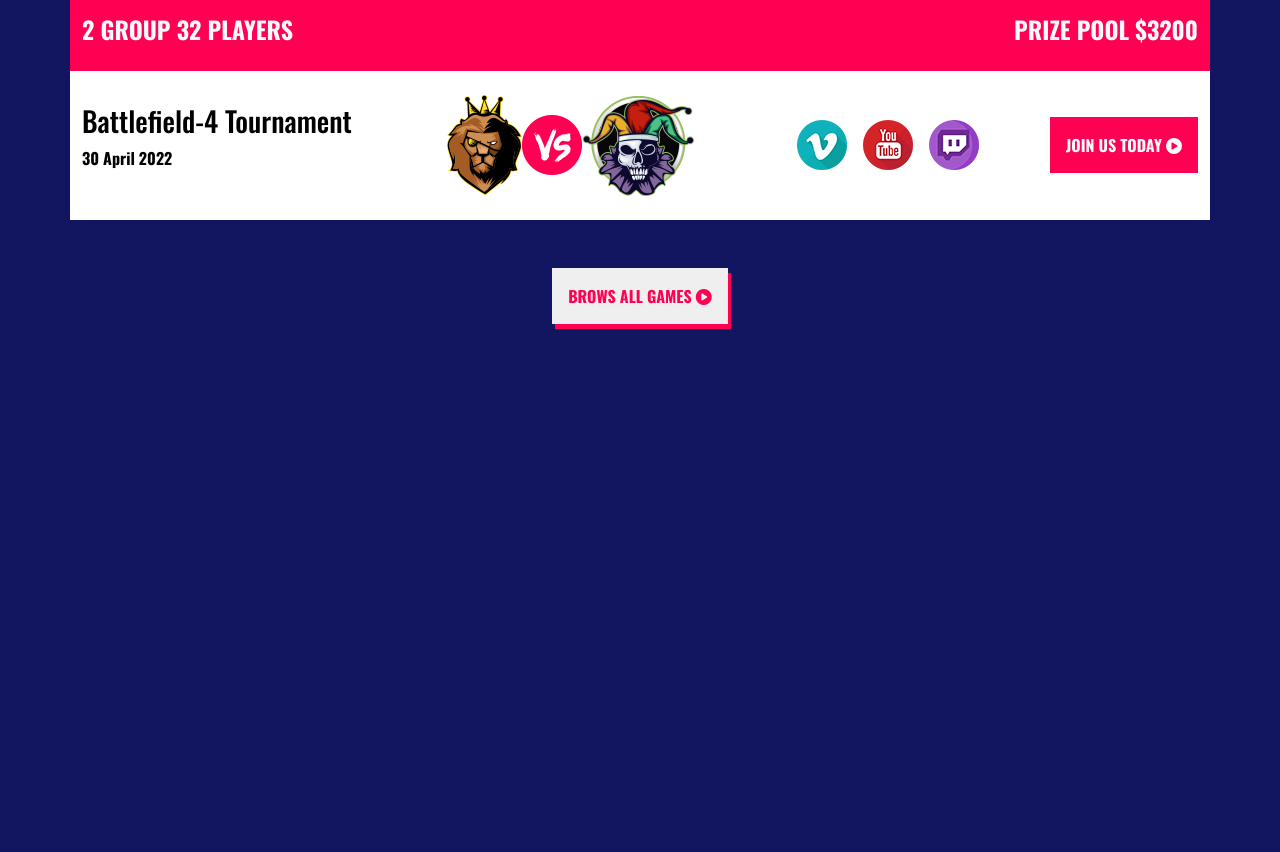
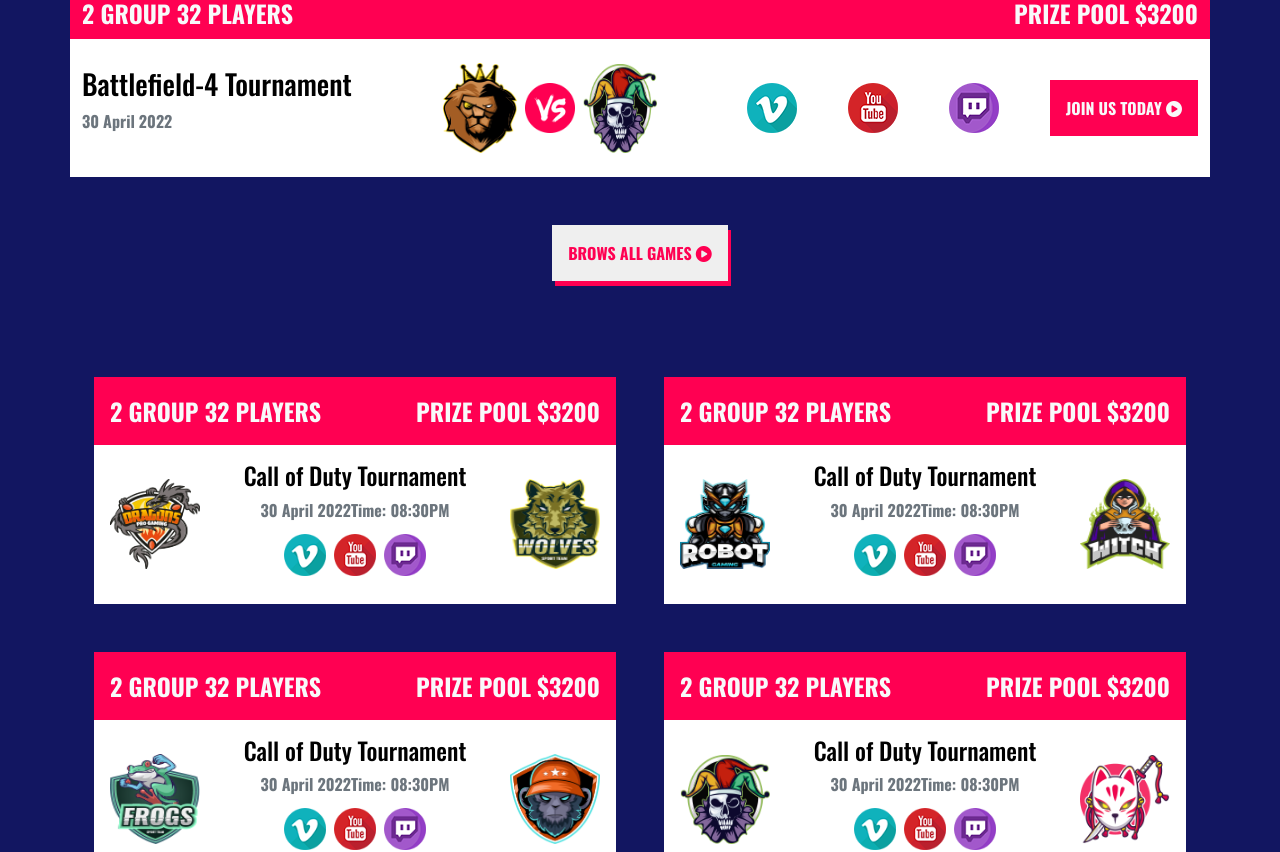
Before and after one commit to federicomanni97/proj-html-vuejs, a Vue app: page / in a window 1280 px wide. Shown: the part 2530-3382 px from the top of the page. Before the commit the page ends 2950 px from the top, so only its background shows below. Built offline with nearby package versions, Linux system fonts and the light colour scheme.

Commit message:
dynamic matches cards added

```diff
--- a/src/components/MainMatchesSchedule.vue
+++ b/src/components/MainMatchesSchedule.vue
@@ -5,7 +5,7 @@
             <h1 class="text-uppercase fw-bold py-3">All Matches Schedule</h1>
         </div>
         <div class="row align-items-center">
-            <div class="bglightred py-4 d-flex justify-content-between fs-4">
+            <div class="bglightred py-2 d-flex justify-content-between fs-4">
                 <div>
                     <span>2 GROUP 32 PLAYERS</span>
                 </div>
@@ -16,25 +16,61 @@
             <div class="col-12 d-flex align-items-center justify-content-between bg-white">
                 <div class="text-black fs-6">
                     <h2 class="fs-3">Battlefield-4 Tournament</h2>
-                    <p>30 April 2022</p>
+                    <p class="text-secondary">30 April 2022</p>
                 </div>
                 <div class="mx-2 p-4">
-                    <img :src="store.smallLogos.lionLogo" alt="">
-                    <img class="vsimg" :src="store.smallLogos.vsLogo" alt="">
-                    <img :src="store.smallLogos.skullLogo" alt="">
+                    <img class="px-2" :src="store.smallLogos.lionLogo" alt="">
+                    <img class="vsimg smallwidth" :src="store.smallLogos.vsLogo" alt="">
+                    <img class="px-2" :src="store.smallLogos.skullLogo" alt="">
                 </div>
-                <div>
-                    <img class="px-2" :src="store.socialLogos.vimeoLogo" alt="">
-                    <img class="px-2" :src="store.socialLogos.youtubeLogo" alt="">
-                    <img class="px-2" :src="store.socialLogos.twitchLogo" alt="">
+                <div v-for="logos in store.socialLogos">
+                    <img class="smallwidth" :src="logos" alt="">
                 </div>
                 <div class="paddingt">
                     <button class="bglightred text-light text-uppercase border-0 p-3 fw-bold">Join Us Today <i class="fa-solid fa-circle-play"></i></button>
                 </div>
             </div>
         </div>
+
+
         <div class="text-center py-5">
             <button class="boxshadow border-0 colorlightred text-uppercase p-3 fw-bold">Brows All Games <i class="fa-solid fa-circle-play"></i></button>
+        </div>
+        <div class="row">
+            <div class="col-6 g-5 align-items-center" v-for="logos in store.matchesLogos">
+                <div class="bglightred d-flex justify-content-between p-3 fs-4">
+                    <div>
+                        <span>2 GROUP 32 PLAYERS</span>
+                    </div>
+                    <div>
+                        <span>PRIZE POOL $3200</span>
+                    </div>
+                </div>
+                <div class="gx-5 d-flex align-items-center p-3 justify-content-between bg-white">
+                    <div class="">
+                        <img class="" :src="logos.logo1" alt="">
+                    </div>
+                    <div class="">
+                        <div class="d-flex flex-column align-items-center">
+                            <div class="text-black fs-6">
+                                <h4 class="">Call of Duty Tournament</h4>
+                            </div>
+                            <div class="text-secondary d-flex">
+                                    <span>30 April 2022</span>
+                                    <span>Time: 08:30PM</span>
+                            </div>
+                            <div class="d-flex p-2">
+                                <div v-for="socialLogos in store.socialLogos">
+                                    <img class="p-1 smallwidth" :src="socialLogos" alt="">
+                                </div>
+                            </div>
+                        </div>
+                    </div>
+                    <div>
+                        <img class="" :src="logos.logo2" alt="">
+                    </div>
+                </div>
+            </div>
         </div>
     </div>
 </template>
@@ -61,6 +97,11 @@ export default {
     background-color: var(--color-lightred);
 }
 
+img{
+    width: 90px;
+    height: 90px;
+}
+
 .mainsections{
     font-family: "Oswald", sans-serif;
 }
@@ -69,4 +110,9 @@ export default {
     border-style: none;
 }
 
+.smallwidth{
+    width: 50px;
+    height: 50px;
+}
+
 </style>
--- a/src/data/store.js
+++ b/src/data/store.js
@@ -13,25 +13,51 @@ export const store = reactive({
         thirdIcon: 'images/icon-3.png',
     },
     smallLogos: {
-        vsLogo: '/public/images/vs.png',
-        ninjaLogo: '/public/images/team-1.png',
-        vikingLogo: '/public/images/team-2.png',
-        dragonLogo: '/public/images/teamsm-1.png',
-        wolvesLogo: '/public/images/teamsm-2.png',
-        frogsLogo: '/public/images/teamsm-3.png',
-        monkeyhatLogo: '/public/images/teamsm-4.png',
-        sharkLogo: '/public/images/teamsm-5.png',
-        lionLogo: '/public/images/teamsm-6.png',
-        robotLogo: '/public/images/teamsm-7.png',
-        witchLogo: '/public/images/teamsm-8.png',
-        skullLogo: '/public/images/teamsm-9.png',
-        catLogo: '/public/images/teamsm-10.png',
-        redDragonLogo: '/public/images/teamsm-11.png',
-        monkeyLogo: '/public/images/teamsm-12.png',
+        vsLogo: '/images/vs.png',
+        ninjaLogo: '/images/team-1.png',
+        vikingLogo: '/images/team-2.png',
+        dragonLogo: '/images/teamsm-1.png',
+        wolvesLogo: '/images/teamsm-2.png',
+        frogsLogo: '/images/teamsm-3.png',
+        monkeyhatLogo: '/images/teamsm-4.png',
+        sharkLogo: '/images/teamsm-5.png',
+        lionLogo: '/images/teamsm-6.png',
+        robotLogo: '/images/teamsm-7.png',
+        witchLogo: '/images/teamsm-8.png',
+        skullLogo: '/images/teamsm-9.png',
+        catLogo: '/images/teamsm-10.png',
+        redDragonLogo: '/images/teamsm-11.png',
+        monkeyLogo: '/images/teamsm-12.png',
     },
-    socialLogos: {
-        vimeoLogo: '/public/images/social-1.png',
-        youtubeLogo: '/public/images/social-2.png',
-        twitchLogo: '/public/images/social-3.png',
-    }
+    socialLogos: [
+        '/images/social-1.png',
+        '/images/social-2.png',
+        '/images/social-3.png',
+    ],
+    matchesLogos: [
+        {
+            logo1: '/images/teamsm-1.png',
+            logo2: '/images/teamsm-2.png',
+        },
+        {
+            logo1: '/images/teamsm-7.png',
+            logo2: '/images/teamsm-8.png',
+        },
+        {
+            logo1: '/images/teamsm-3.png',
+            logo2: '/images/teamsm-4.png',
+        },
+        {
+            logo1: '/images/teamsm-9.png',
+            logo2: '/images/teamsm-10.png',
+        },
+        {
+            logo1: '/images/teamsm-5.png',
+            logo2: '/images/teamsm-6.png',
+        },
+        {
+            logo1: '/images/teamsm-11.png',
+            logo2: '/images/teamsm-12.png',
+        },
+    ]
 })
```
